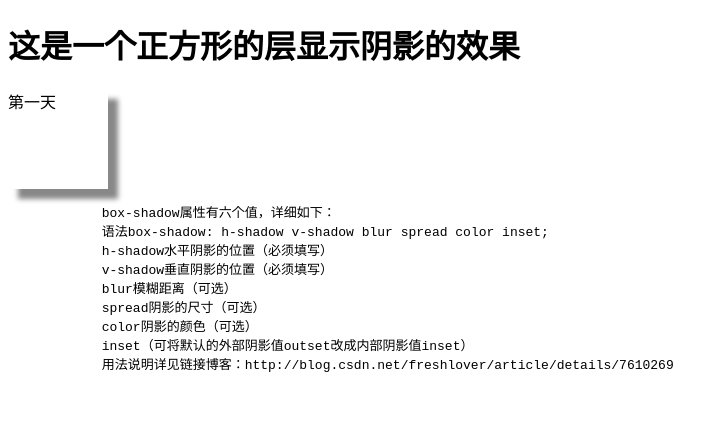
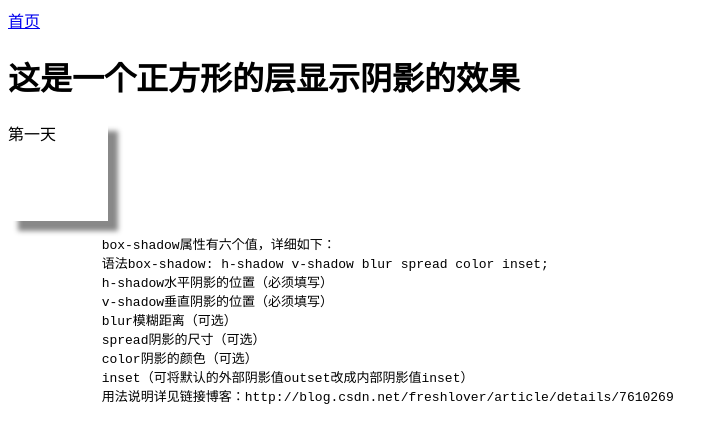
Before and after one commit to supbigfly/supbigfly.github.io, a plain HTML site: page 100/1/index.html in a window 1280 px wide. Shown: the whole page, without its empty margins (0-728 px from the left). Drawn offline with Linux system fonts and the light colour scheme.

Commit message:
Update index.html

```diff
--- a/100/1/index.html
+++ b/100/1/index.html
@@ -8,6 +8,7 @@
 	</style>
 </head>
 <body>
+	<div><a href="http://supbigfly.github.io/100">首页</a></div>
 	<h1>这是一个正方形的层显示阴影的效果</h1>
 	<div class="zhengfangxing">
 	  第一天
```
